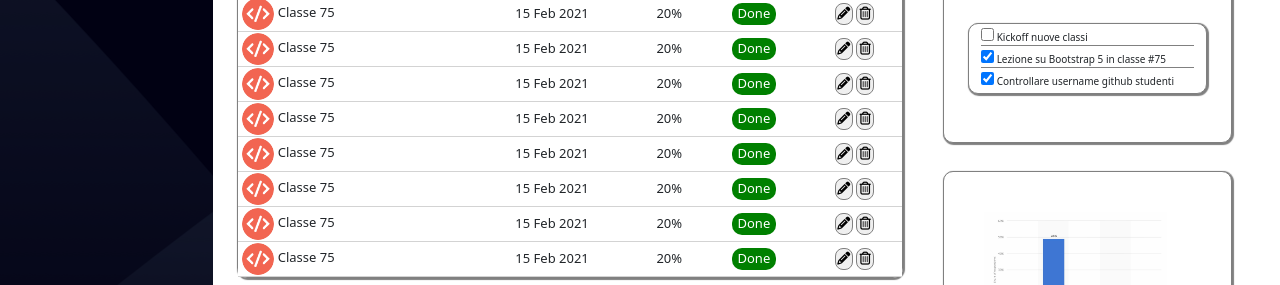
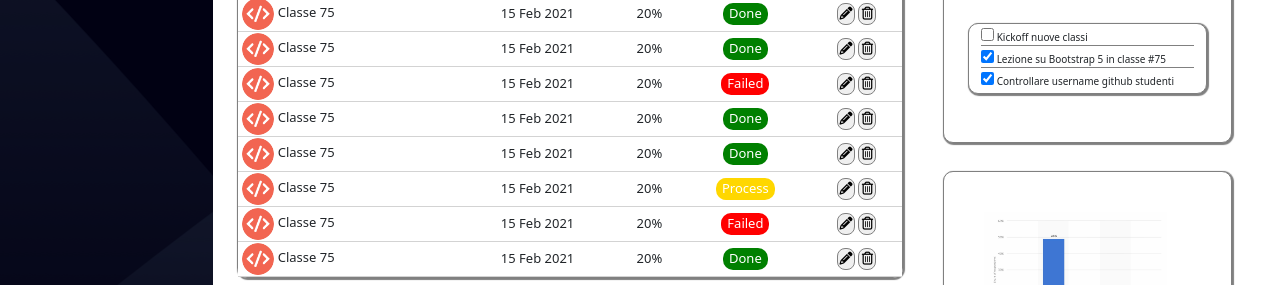
Before and after one commit to AntonioDattolo/html-css-bootstrap-dashboard, a plain HTML site: page index.html in a window 1280 px wide. Shown: the part 393-678 px from the top of the page. Drawn offline with nearby package versions, Linux system fonts and the light colour scheme.

Commit message:
Revision STATO>BUTTON

```diff
--- a/index.html
+++ b/index.html
@@ -306,7 +306,7 @@
                                                 <td class="text-center d-none d-sm-table-cell">20%</td>
                                                 <td class="text-center">
                                                     <button type="button"
-                                                        style="background-color: green; border-radius: 10px; color: white; border: none;">Done</button>
+                                                        style="background-color: red; border-radius: 10px; color: white; border: none;">Failed</button>
                                                 </td>
                                                 <td class="text-center">
                                                     <button class=" p-0"
@@ -378,7 +378,7 @@
                                                 <td class="text-center d-none d-sm-table-cell">20%</td>
                                                 <td class="text-center">
                                                     <button type="button"
-                                                        style="background-color: green; border-radius: 10px; color: white; border: none;">Done</button>
+                                                        style="background-color: Gold; border-radius: 10px; color: white; border: none;">Process</button>
                                                 </td>
                                                 <td class="text-center">
                                                     <button class=" p-0"
@@ -402,7 +402,7 @@
                                                 <td class="text-center d-none d-sm-table-cell">20%</td>
                                                 <td class="text-center">
                                                     <button type="button"
-                                                        style="background-color: green; border-radius: 10px; color: white; border: none;">Done</button>
+                                                        style="background-color: red; border-radius: 10px; color: white; border: none;">Failed</button>
                                                 </td>
                                                 <td class="text-center">
                                                     <button class=" p-0"
```
